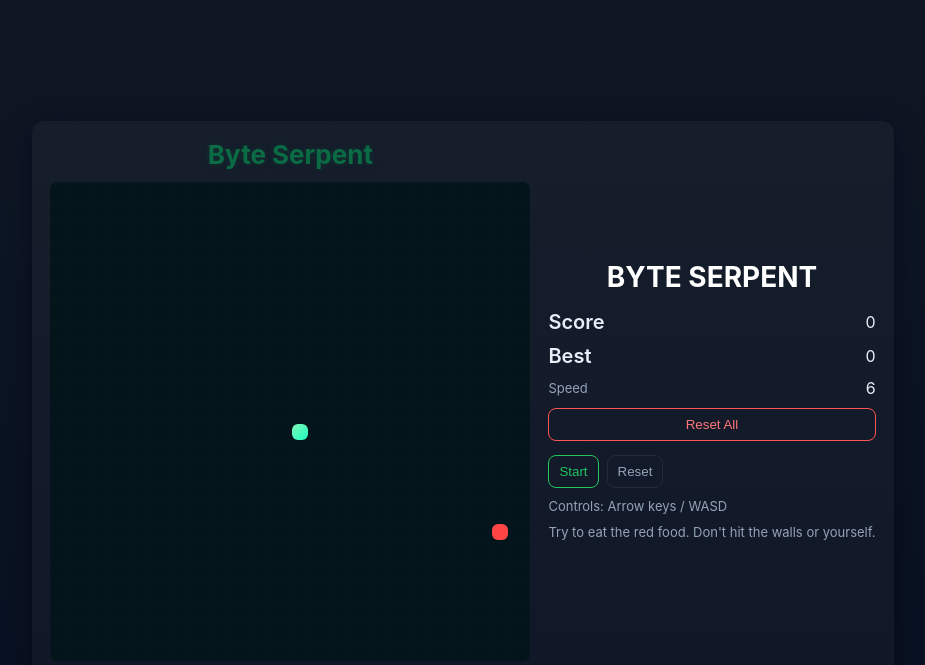
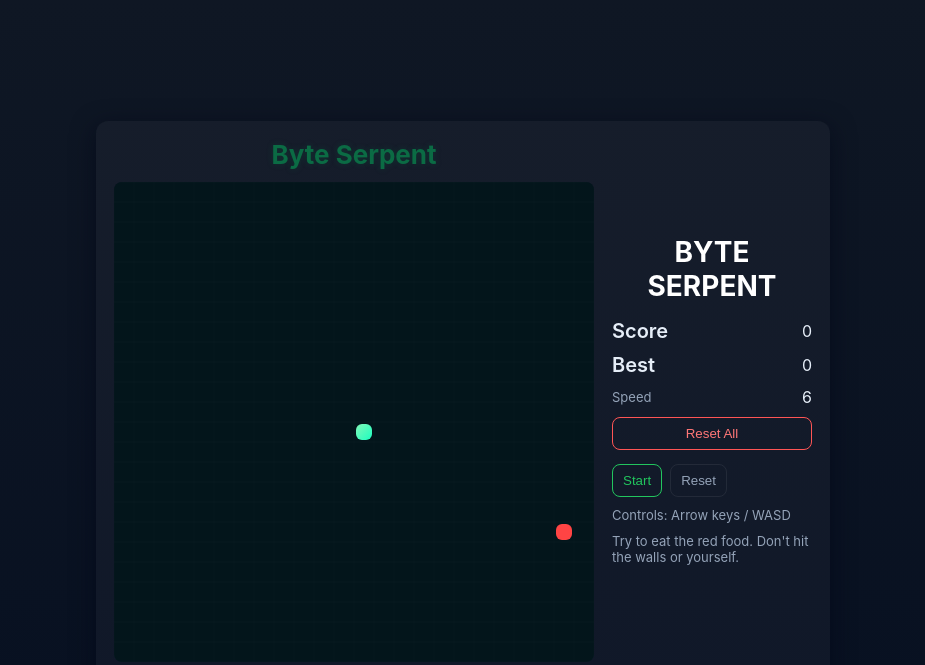
Before and after one commit to aaronbijuthekkutheri-cloud/byte-serpent-game, a plain HTML site: page index.html in a window 1280 px wide. Shown: the whole page, without its empty margins (177-1102 px from the left). Drawn offline with Linux system fonts and the light colour scheme.

Commit message:
index.html

```diff
--- a/index.html
+++ b/index.html
@@ -11,23 +11,38 @@
     .wrap{min-height:100vh;display:flex;align-items:center;justify-content:center;padding:24px}
     .card{background:rgba(255,255,255,0.03);padding:18px;border-radius:12px;box-shadow:0 6px 24px rgba(2,6,23,0.6);display:flex;gap:18px;align-items:center}
     canvas{background:linear-gradient(180deg,#071422,#08202b);border-radius:8px;display:block}
-    .hud{display:flex;flex-direction:column;gap:10px;min-width:180px}
+
+    /* FIX: HUD width locked so Reset All never disappears */
+    .hud{
+      display:flex;
+      flex-direction:column;
+      gap:10px;
+      min-width:200px;
+      width:200px;      /* THIS FIXES THE MOBILE ISSUE */
+    }
 
     .hud .row{display:flex;justify-content:space-between;align-items:center}
     .btn{background:transparent;border:1px solid rgba(255,255,255,0.07);padding:8px 10px;border-radius:8px;color:var(--muted);cursor:pointer}
     .btn.primary{border-color:var(--accent);color:var(--accent)}
+    .btn.danger{border-color:#ff5555;color:#ff7777}
+    .hint{font-size:13px;color:var(--muted)}
+    .big{font-size:20px;font-weight:600}
 
-    /* NEW BUTTON STYLE for Reset All */
-    .btn.danger{
-      border-color:#ff5555;
-      color:#ff7777;
+    @media(max-width:720px){
+      .card{flex-direction:column}
     }
 
-    .hint{font-size:13px;color:var(--muted)}
-    .big{font-size:20px;font-weight:600}
-    @media(max-width:720px){.card{flex-direction:column}}
+    /* Title above Canvas */
+    .playwrap{display:flex;flex-direction:column;align-items:center;gap:8px}
+    .title{
+      font-size:26px;
+      font-weight:700;
+      color:#0b6b44;
+      text-shadow:0 0 6px rgba(11,107,68,0.28);
+      margin-bottom:4px
+    }
 
-    /* Title above the HUD */
+    /* Title above HUD */
     .sideTitle{
       text-align:center;
       font-size:28px;
@@ -35,10 +50,6 @@
       margin-bottom:6px;
       color:white;
     }
-
-    /* Title above canvas */
-    .playwrap{display:flex;flex-direction:column;align-items:center;gap:8px}
-    .title{font-size:26px;font-weight:700;color:#0b6b44;text-shadow:0 0 6px rgba(11,107,68,0.28);margin-bottom:4px}
 
   </style>
 </head>
@@ -58,7 +69,7 @@
         <div class="row"><div class="big">Best</div><div id="best">0</div></div>
         <div class="row"><div class="hint">Speed</div><div id="speed">6</div></div>
 
-        <!-- RESET ALL BUTTON RIGHT BELOW SPEED (minimum gap) -->
+        <!-- Reset All stays EXACTLY where you originally had it -->
         <button id="resetAll" class="btn danger">Reset All</button>
 
         <div style="display:flex;gap:8px;margin-top:4px;">
```
